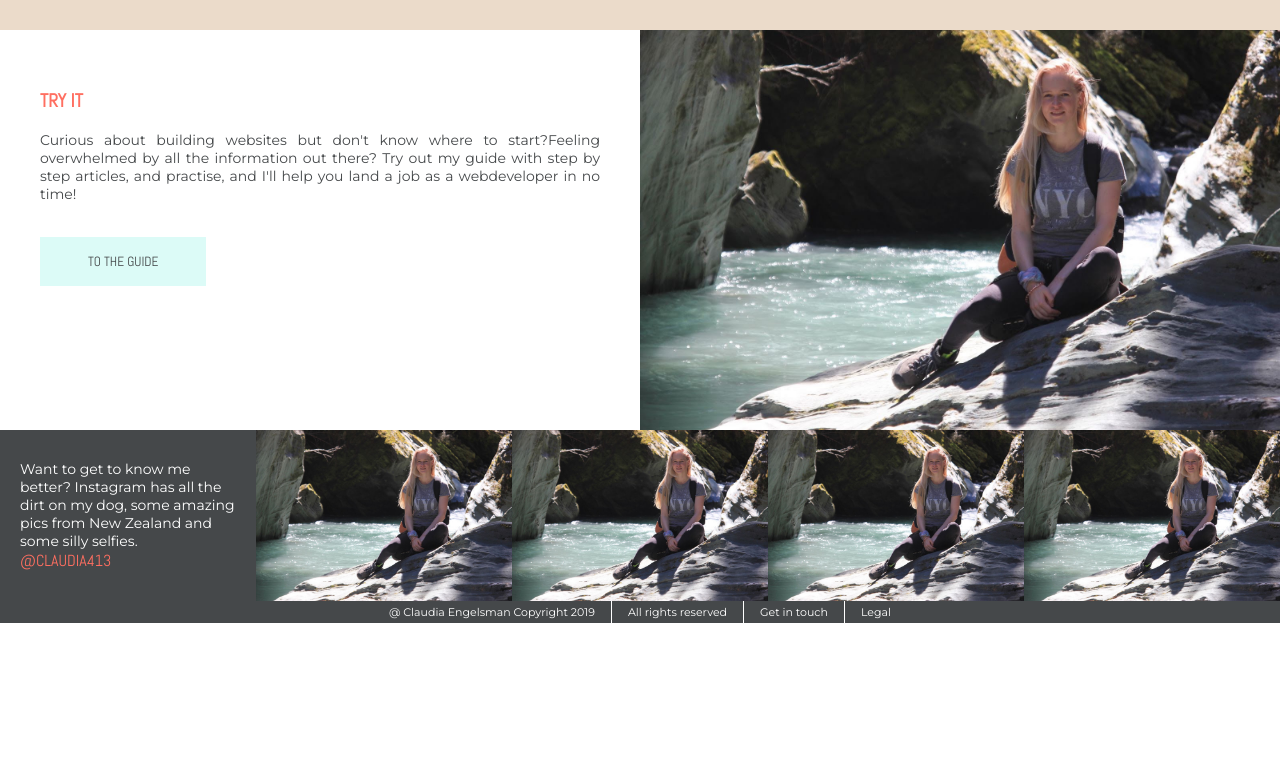
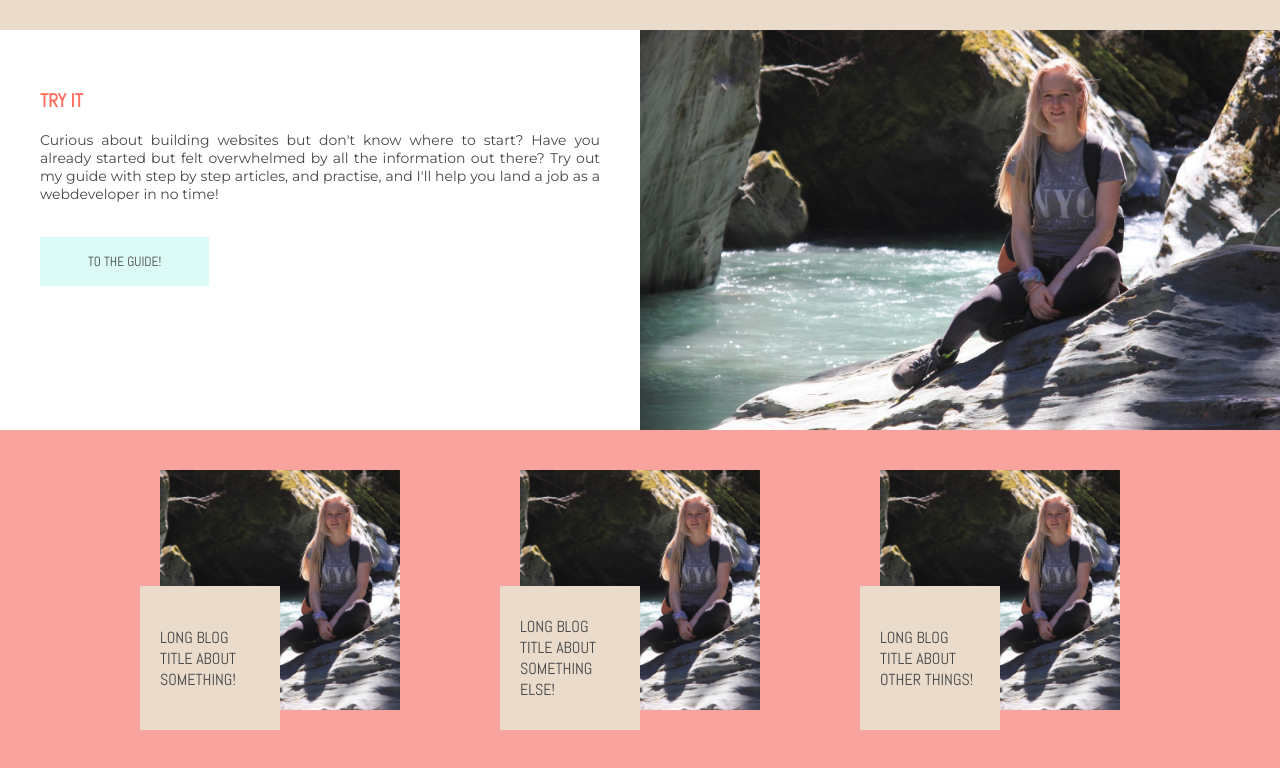
Before and after one commit to Claudia413/supreme-octo-fun, a Vue app: page /#/ in a window 1280 px wide. Shown: the part 940-1708 px from the top of the page. Before the commit the page ends 1563 px from the top, so only its background shows below. Built offline with nearby package versions, Linux system fonts and the light colour scheme; a web font is replaced by a local one.

Commit message:
Add blog highlight section for desktop

```diff
--- a/src/views/Home.vue
+++ b/src/views/Home.vue
@@ -4,22 +4,35 @@
 		<img
 			alt="Claudia Engelsman, developer who will teach you how to code a website"
 			src="../assets/Claudia.jpg"
-			class="intro-pic img-block">
+			class="intro-pic img-block"
+		>
 		<section class="intro-text text-block">
 			<h3>About</h3>
 			<p>A business graduate turned developer. That is me, Claudia Engelsman. Switching from a job in purchasing to a developer job didn’t happen overnight, but I was earning a salary as a developer within a month of quitting and without any experience. I will help you to do the same by sharing everything I’ve learned, for free, and help you find inspiration and stay motivated to start creating your own websites.</p>
 			<button class="mt-2">More about me</button>
 		</section>
-		<section class="slideit">
+		<section class="slideit full-block">
 			<div class="arrow" @click="incrementSlideIndex(-1)">
 				<span class="fas fa-chevron-left"></span>
 			</div>
 			<div class="slider">
 				<h4>Now is the perfect time to start because:</h4>
 				<transition name="fade" mode="out-in">
-					<p class="inspiration" v-if="slideIndex === 1" key="one">It has never been easier to build websites. Not kidding, technology is quickly improving the ease and fun of building websites, making this an excellent time to try it (again). </p>
-					<p class="inspiration" v-if="slideIndex === 2" key="two">There is a huge shortage of developers and this amount is only growing. More jobs than developers means developers have the upperhand in job negotiations. Sounds good huh!</p>
-					<p class="inspiration" v-if="slideIndex === 3" key="three">Building websites can be done from any computer with a solid internet connection. Working from home, working remotely from a hammock, anything is possible.</p>
+					<p
+						class="inspiration"
+						v-if="slideIndex === 1"
+						key="one"
+					>It has never been easier to build websites. I am not making this up, technology is quickly improving the ease and fun of building websites, making this an excellent time to try it (again).</p>
+					<p
+						class="inspiration"
+						v-if="slideIndex === 2"
+						key="two"
+					>There is a huge shortage of developers and this amount is only growing. More jobs than developers means developers have the upperhand in job negotiations. Sounds good huh!</p>
+					<p
+						class="inspiration"
+						v-if="slideIndex === 3"
+						key="three"
+					>Is your current office space a bit gloom? Building websites can be done from any computer with a solid internet connection. Working from home, working remotely from a hammock, anything is possible.</p>
 				</transition>
 			</div>
 			<div class="arrow" @click="incrementSlideIndex(1)">
@@ -29,11 +42,26 @@
 		<img
 			alt="Claudia Engelsman, developer who will teach you how to code a website"
 			src="../assets/Claudia.jpg"
-			class="try-it-pic img-block">
+			class="try-it-pic img-block"
+		>
 		<section class="try-it-text text-block">
 			<h3>Try it</h3>
-			<p>Curious about building websites but don't know where to start?Feeling overwhelmed by all the information out there? Try out my guide with step by step articles, and practise, and I'll help you land a job as a webdeveloper in no time!</p>
-			<button class="mt-2">To the guide</button>
+			<p>Curious about building websites but don't know where to start? Have you already started but felt overwhelmed by all the information out there? Try out my guide with step by step articles, and practise, and I'll help you land a job as a webdeveloper in no time!</p>
+			<button class="mt-2">To the guide!</button>
+		</section>
+		<section class="blog-highlight full-block">
+			<div class="blog-post">
+				<img src="../assets/Claudia.jpg" class="blog-pic">
+				<span class="blog-tag">Long Blog Title about Something!</span>
+			</div>
+			<div class="blog-post">
+				<img src="../assets/Claudia.jpg" class="blog-pic">
+				<span class="blog-tag">Long Blog Title about Something else!</span>
+			</div>
+			<div class="blog-post">
+				<img src="../assets/Claudia.jpg" class="blog-pic">
+				<span class="blog-tag">Long Blog Title about other things!</span>
+			</div>
 		</section>
 		<Footer class="footer"/>
 	</div>
@@ -78,12 +106,13 @@ export default {
 	display: grid;
 	grid-gap: 0;
 	grid-template-columns: repeat(2, 50%);
-	grid-template-rows: auto 400px auto 400px;
+	grid-template-rows: auto 400px auto 400px auto;
 	grid-template-areas:
 		"header header"
 		"intro-pic intro-text"
 		"slider slider"
 		"try-it-text try-it-pic"
+		"blog-highlight blog-highlight"
 		"footer footer";
 	@media only screen and (max-width: 768px) {
 		grid-template-columns: repeat(2, 50%);
@@ -95,6 +124,7 @@ export default {
 			"slider slider"
 			"try-it-pic try-it-pic"
 			"try-it-text try-it-text"
+			"blog-highlight blog-highlight"
 			"footer footer";
 	}
 	.mt-2 {
@@ -112,14 +142,11 @@ export default {
 	grid-area: intro-text;
 }
 .slideit {
+	height: 250px;
 	grid-area: slider;
+	justify-content: space-between;
 	background-color: $secondary-color;
-	height: 250px;
-	display: flex;
-	flex-direction: row;
-	justify-content: space-between;
-	align-items: center;
-	font-family: 'Abel', sans-serif;
+	font-family: "Abel", sans-serif;
 	.arrow {
 		font-size: 24px;
 		cursor: pointer;
@@ -165,6 +192,13 @@ export default {
 	text-align: justify;
 	padding: 40px;
 }
+.blog-highlight {
+	grid-area: blog-highlight;
+	background-color: $primary-color;
+	height: auto;
+	padding: 40px;
+	justify-content: space-evenly;
+}
 .img-block {
 	width: 100%;
 	height: 100%;
@@ -174,6 +208,37 @@ export default {
 		max-width: 100vw;
 	}
 }
+.full-block {
+	display: flex;
+	flex-direction: row;
+	align-items: center;
+}
+.blog-post {
+	display: flex;
+	align-content: center;
+	flex-direction: column;
+	position: relative;
+	.blog-tag {
+		background-color: $secondary-color;
+		padding: 12px 20px;
+		position: absolute;
+		bottom: 0px;
+		left: -20px;
+		font-family: "Abel";
+		text-transform: uppercase;
+		font-size: 16px;
+		display: flex;
+		align-items: center;
+		height: 120px;
+		width: 100px;
+	}
+	.blog-pic {
+		height: 240px;
+		width: 240px;
+		object-fit: cover;
+		margin-bottom: 20px;
+	}
+}
 .footer {
 	grid-area: footer;
 	max-width: 100vw;
```
Lines whose indentation alone changed are shown as unchanged.
